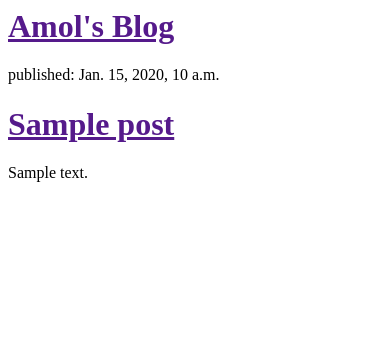
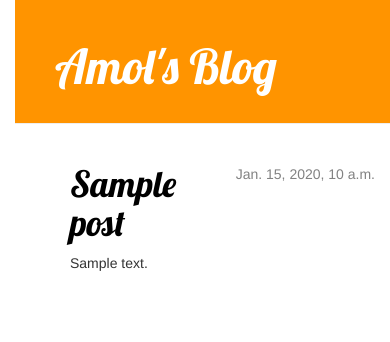
Before and after one commit to amolku/my-first-blog, a Django app: template blog/templates/blog/post_list.html in a window 390 px wide. Shown: the top 342 px of the page. Run offline with Django 3.2, Linux system fonts and the light colour scheme; the template is opened without the code that fills it: most values are stand-ins (such as "Sample title", 1, 10 or a date in 2020); some libraries are stand-ins or nearby versions.

Commit message:
Added a view and template for detailed blog post as well as css for the site.

```diff
--- /dev/null
+++ b/blog/static/css/blog.css
@@ -0,0 +1,56 @@
+h1 a {
+    color: #FCA205;
+    font-family: 'Lobster';
+}
+
+body {
+    padding-left: 15px;
+}
+
+.page-header {
+    background-color: #ff9400;
+    margin-top: 0;
+    padding: 20px 20px 20px 40px;
+}
+
+.page-header h1, .page-header h1 a, .page-header h1 a:visited, .page-header h1 a:active {
+    color: #ffffff;
+    font-size: 36pt;
+    text-decoration: none;
+}
+
+.content {
+    margin-left: 40px;
+}
+
+h1, h2, h3, h4 {
+    font-family: 'Lobster', cursive;
+}
+
+.date {
+    float: right;
+    color: #828282;
+}
+
+.save {
+    float: right;
+}
+
+.post-form textarea, .post-form input {
+    width: 100%;
+}
+
+.top-menu, .top-menu:hover, .top-menu:visited {
+    color: #ffffff;
+    float: right;
+    font-size: 26pt;
+    margin-right: 20px;
+}
+
+.post {
+    margin-bottom: 70px;
+}
+
+.post h1 a, .post h1 a:visited {
+    color: #000000;
+}
--- /dev/null
+++ b/blog/templates/blog/base.html
@@ -0,0 +1,26 @@
+{% load staticfiles %}
+
+<html>
+    <head>
+        <title>Amol's blog</title>
+        <link rel="stylesheet" href="//maxcdn.bootstrapcdn.com/bootstrap/3.2.0/css/bootstrap.min.css">
+        <link rel="stylesheet" href="//maxcdn.bootstrapcdn.com/bootstrap/3.2.0/css/bootstrap-theme.min.css">
+        <link rel="stylesheet" href="{% static 'css/blog.css' %}">
+        <link href="http://fonts.googleapis.com/css?family=Lobster&subset=latin,latin-ext" rel="stylesheet" type="text/css">
+    </head>
+
+    <body>
+        <div class="page-header">
+            <h1><a href="/">Amol's Blog</a></h1>
+        </div>
+        <div class="content container">
+            <div class="row">
+                <div class="col-md-8">
+                {% block content %}
+                {% endblock %}
+                </div>
+            </div>
+        </div>
+    </body>
+
+</html>
--- a/blog/templates/blog/post_list.html
+++ b/blog/templates/blog/post_list.html
@@ -1,18 +1,13 @@
-<html>
-    <head>
-        <title>Amol's blog</title>
-    </head>
-    <body>
-        <div>
-            <h1><a href="">Amol's Blog</a></h1>
+{% extends 'blog/base.html' %}
+
+{% block content %}
+    {% for post in posts %}
+        <div class="post">
+            <div class="date">
+                {{ post.published_date }}
+            </div>
+            <h1><a href="{% url 'post_detail' pk=post.pk %}">{{ post.title }}</a></h1>
+            <p>{{ post.text|linebreaks }}</p>
         </div>
-
-        {% for post in posts %}
-            <div>
-                <p>published: {{ post.published_date }}</p>
-                <h1><a href="">{{ post.title }}</a></h1>
-                <p>{{ post.text|linebreaks }}</p>
-            </div>
-        {% endfor %}
-    </body>
-</html>
+    {% endfor %}
+{% endblock %}
--- a/blog/urls.py
+++ b/blog/urls.py
@@ -2,5 +2,6 @@ from django.conf.urls import url
 from . import views
 
 urlpatterns = [
-    url(r'^$', views.post_list, name='post_list')  # only match empty string
+    url(r'^$', views.post_list, name='post_list'),  # only match empty string
+    url(r'^/post/(?P<pk>[0-9]+)$', views.post_detail, name='post_detail'),
 ]
```
Also changed, not shown: blog/templates/blog/post_detail.html (added, +13 -0 lines), blog/views.py (+6 -1 lines).
